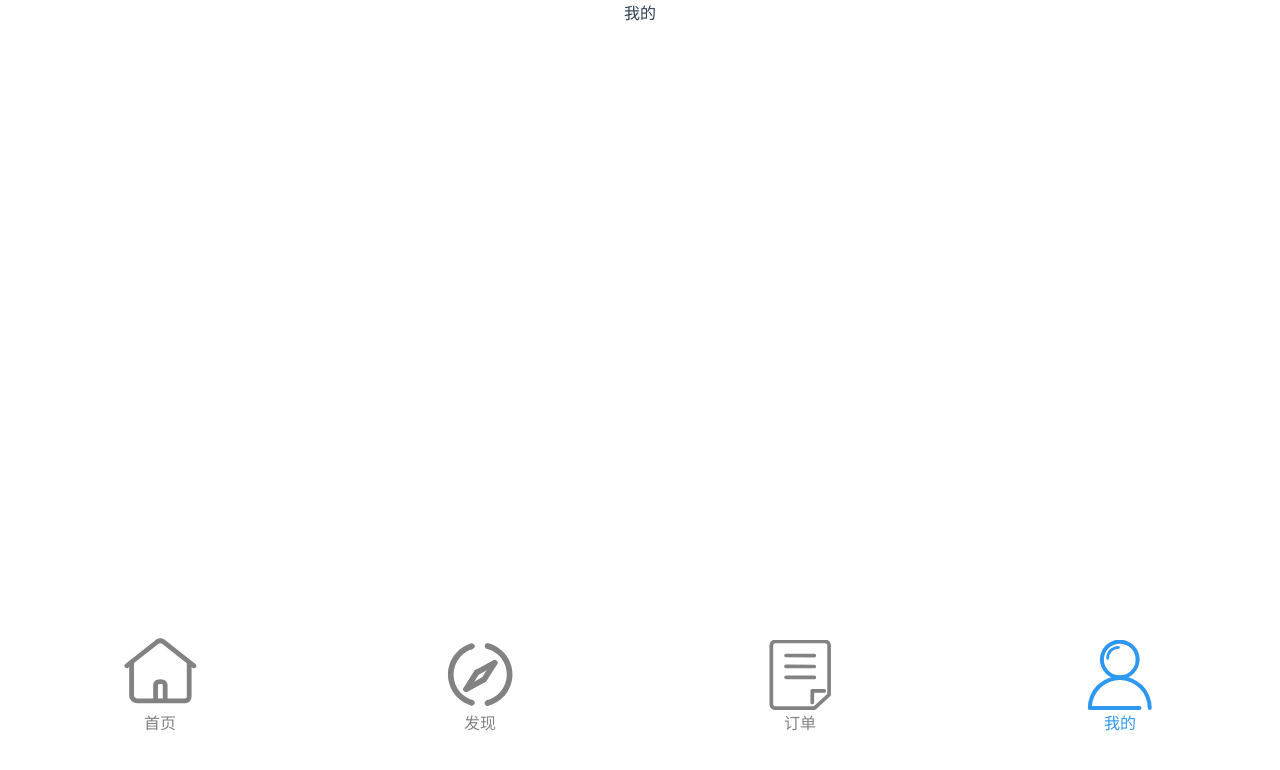
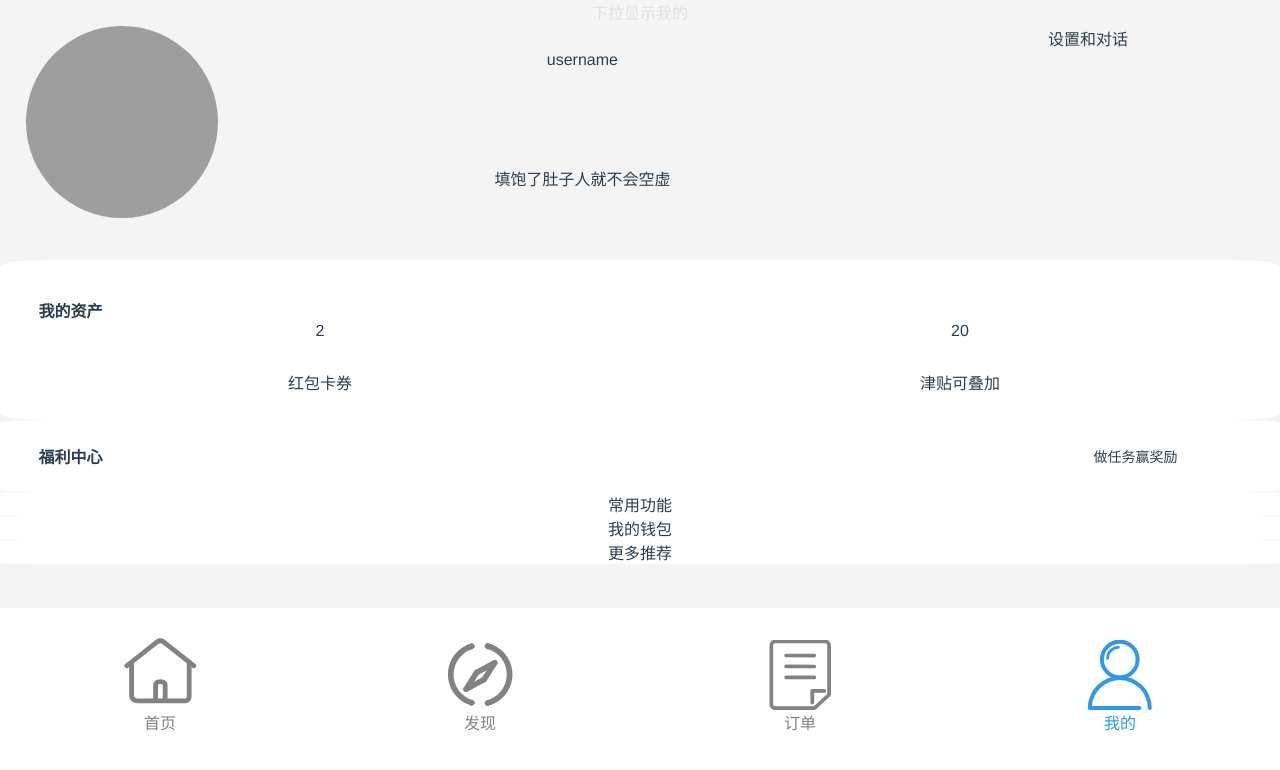
Before and after one commit to xxxxxyn/vueElm, a Vue app: page /mine in a window 1280 px wide. Shown: the top 770 px of the page. Built offline with nearby package versions, Linux system fonts and the light colour scheme; grey boxes are pictures that could not be loaded.

Commit message:
updateMinePage

```diff
--- a/src/store/index.js
+++ b/src/store/index.js
@@ -13,12 +13,13 @@ export default new Vuex.Store({
     currentMinPrice:'',//正在逛的店铺的最低配送费
     handlingFoodid:'',
     emptyShopid:'',
-
     //样式类控制
     //点餐、评论、商家是否已吸附
     isStickNav: false,
     //侧栏index
     sideBarIndex:0
+
+
   },
   getter: {
 
--- a/src/views/Mine.vue
+++ b/src/views/Mine.vue
@@ -1,21 +1,186 @@
 <template>
-    <div>我的
-
-      <NavBar></NavBar>
+    <div id="mineBox">
+        <div id="pullShow">下拉显示我的</div>
+        <div id="nameBox">
+            <div class="box1">
+                <img src="https://ss0.bdstatic.com/70cFuHSh_Q1YnxGkpoWK1HF6hhy/it/u=1123312599,2853680989&fm=26&gp=0.jpg"
+                     alt="">
+                <div>{{username}}</div>
+                <div>填饱了肚子人就不会空虚</div>
+            </div>
+            <div class="box2">设置和对话</div>
+        </div>
+        <div class="mineOneBox">
+            <h3>我的资产</h3>
+            <div>
+                <div>{{coupon}}</div>
+                <div>红包卡券</div>
+            </div>
+            <div>
+                <div>{{allowance}}</div>
+                <div>津贴可叠加</div>
+            </div>
+        </div>
+        <div class="mineOneBox">
+            <span>福利中心</span>
+            <span>做任务赢奖励</span>
+        </div>
+        <div class="mineOneBox">常用功能</div>
+        <div class="mineOneBox">我的钱包</div>
+        <div class="mineOneBox">更多推荐</div>
+        <NavBar></NavBar>
     </div>
 </template>
 
 <script>
-  import NavBar from '../components/NavBar'
+    import NavBar from '../components/NavBar'
 
     export default {
         name: "Mine",
-      components: {
-        NavBar
-      }
+        components: {
+            NavBar
+        },
+        data() {
+            return {
+                username: 'username',
+                coupon: 2,
+                allowance: 20
+
+
+            }
+        }
     }
 </script>
 
 <style scoped>
 
+    #mineBox {
+        background-color: rgba(217, 217, 217, 0.3);
+    }
+
+    #mineBox .mineOneBox {
+        background-color: #ffffff;
+        border-radius: 4%;
+    }
+
+    #mineBox #pullShow {
+        position: fixed;
+        left: 50%;
+        transform: translateX(-50%);
+        background-color: #ffffff;
+        opacity: 0.1;
+
+    }
+
+    #mineBox #nameBox {
+        position: relative;
+    }
+
+    #nameBox div {
+        display: inline-block;
+    }
+
+    #nameBox img {
+        height: 15vw;
+        width: 15vw;
+        border-radius: 50%;
+    }
+
+    #nameBox .box1 {
+        position: relative;
+        height: 20vw;
+        width: 100vw;
+    }
+
+    #nameBox .box1 div:nth-child(2) {
+        position: absolute;
+        height: 5vw;
+        width: 55vw;
+        left: 18vw;
+        top: 4vw;
+    }
+
+    #nameBox .box1 div:nth-child(3) {
+        position: absolute;
+        height: 5vw;
+        width: 55vw;
+        left: 18vw;
+        top: 13vw;
+    }
+
+    #nameBox .box1 img {
+        position: absolute;
+        left: 2vw;
+        top: 2vw;
+    }
+
+    #nameBox .box2 {
+        position: absolute;
+        left: 70vw;
+        top: 2vw;
+        height: 20vw;
+        width: 30vw;
+    }
+
+    /*我的资产box*/
+    #mineBox .mineOneBox:nth-child(3) {
+        height: 20vh;
+        width: 100vw;
+    }
+
+    #mineBox .mineOneBox h3 {
+        text-align: left;
+        font-size: 16px;
+        font-weight: 700;
+        padding: 3vw 0 0 3vw;
+    }
+
+    #mineBox .mineOneBox div:nth-child(2) {
+        display: inline-block;
+        height: 12vh;
+        width: 50vw;
+    }
+
+    #mineBox .mineOneBox div:nth-child(2) div {
+        height: 6vh;
+    }
+
+    #mineBox .mineOneBox div:nth-child(3) {
+        display: inline-block;
+        height: 12vh;
+        width: 50vw;
+    }
+
+    #mineBox .mineOneBox div:nth-child(3) div {
+        height: 6vh;
+    }
+
+    /*福利中心*/
+    #mineBox .mineOneBox:nth-child(4) {
+        position: relative;
+        height: 9vh;
+        width: 100vw;
+    }
+
+    #mineBox .mineOneBox:nth-child(4) span:nth-child(1){
+        position: absolute;
+        left: 3vw;
+        top: 50%;
+        transform: translateY(-50%);
+        display: inline-block;
+        font-size: 16px;
+        font-weight: 700;
+        /*padding: 3vw 0 0 3vw;*/
+    }
+
+    #mineBox .mineOneBox:nth-child(4) span:nth-child(2){
+        position: absolute;
+        right: 8vw;
+        top: 50%;
+        transform: translateY(-50%);
+        display: inline-block;
+        font-size: 14px;
+        /*padding: 3vw 0 0 3vw;*/
+    }
+
 </style>
--- a/vue.config.js
+++ b/vue.config.js
@@ -1,10 +1,10 @@
 module.exports = {
   devServer: {
     proxy:{
-      //cli3是proxy没有Table！！！！
+      //cli3代理是proxy没有Table！！！！
       '/getAddress': {
           target: 'http://freeapi.ipip.net',//接口地址，其实是代理地址
-          changeOrigin: true,//是否允许跨越
+          changeOrigin: true,//是否允许跨域
           pathRewrite: {
             '^/getAddress': 'http://freeapi.ipip.net',//重写地址
         },
```
Also changed, not shown: 1 other file (tests, documents, lock files or other folders).
